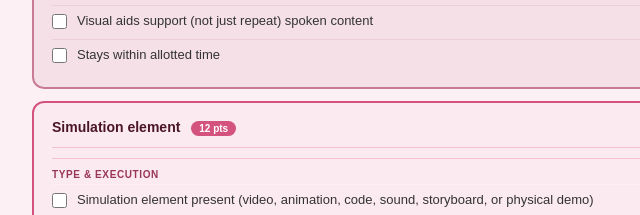
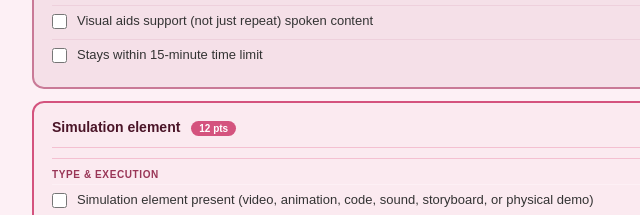
Before and after one commit to sbuckius/art104-module06-grading-rubric, a plain HTML site: page index.html in a window 1280 px wide. Shown: the part 4035-4250 px from the top of the page, 218-858 px from the left. Drawn offline with nearby package versions, Linux system fonts and the light colour scheme.

Commit message:
Add files via upload

```diff
--- a/index.html
+++ b/index.html
@@ -201,7 +201,7 @@ var DATA = [
     {sl:"Delivery", items:[
       {l:"Presenter speaks clearly and engages with the material",pts:5},
       {l:"Visual aids support (not just repeat) spoken content",pts:4},
-      {l:"Stays within allotted time",pts:2}
+      {l:"Stays within 15-minute time limit",pts:2}
     ]}
   ]},
   {t:"Simulation element", sim:true, subs:[
```
